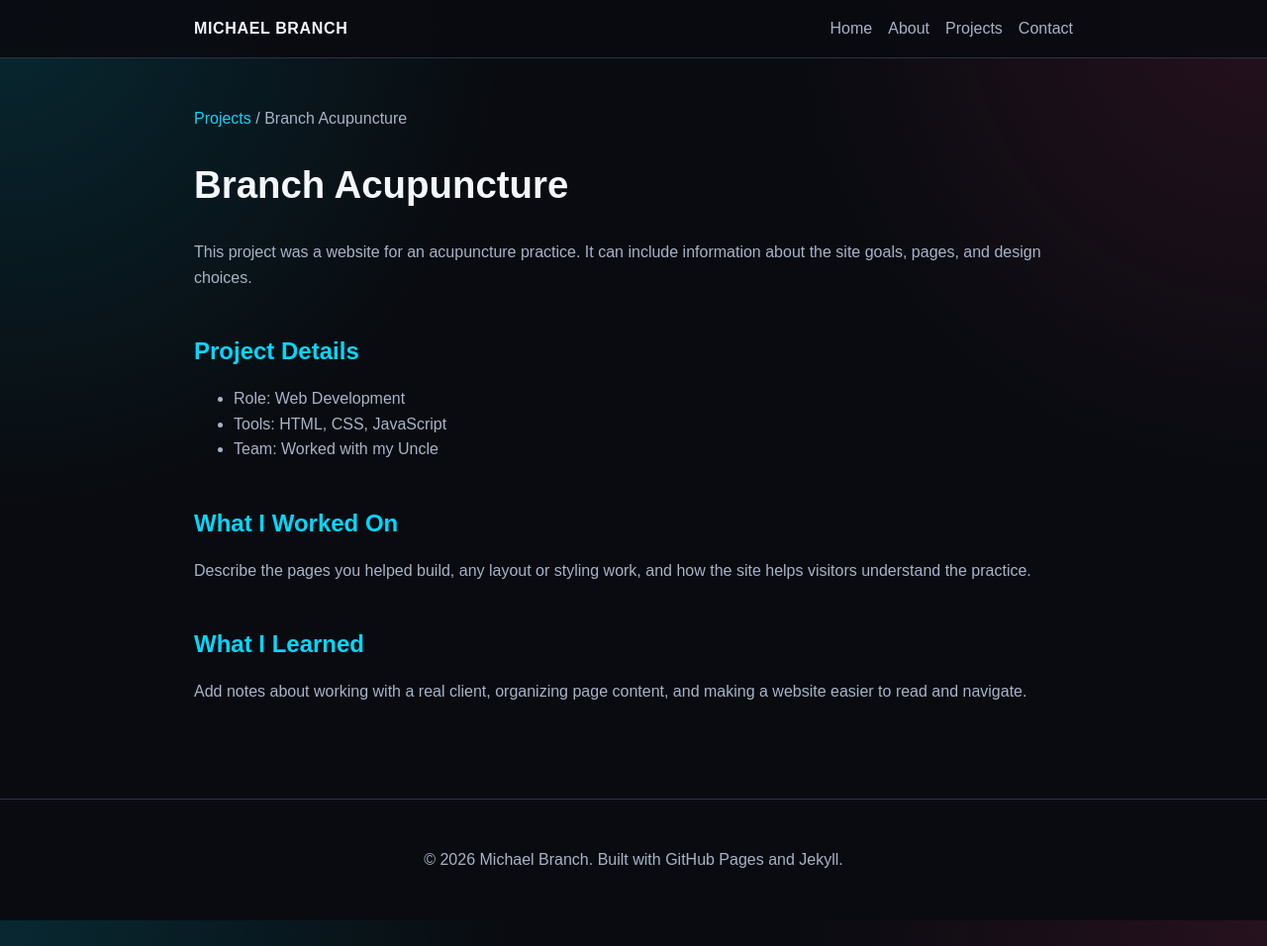
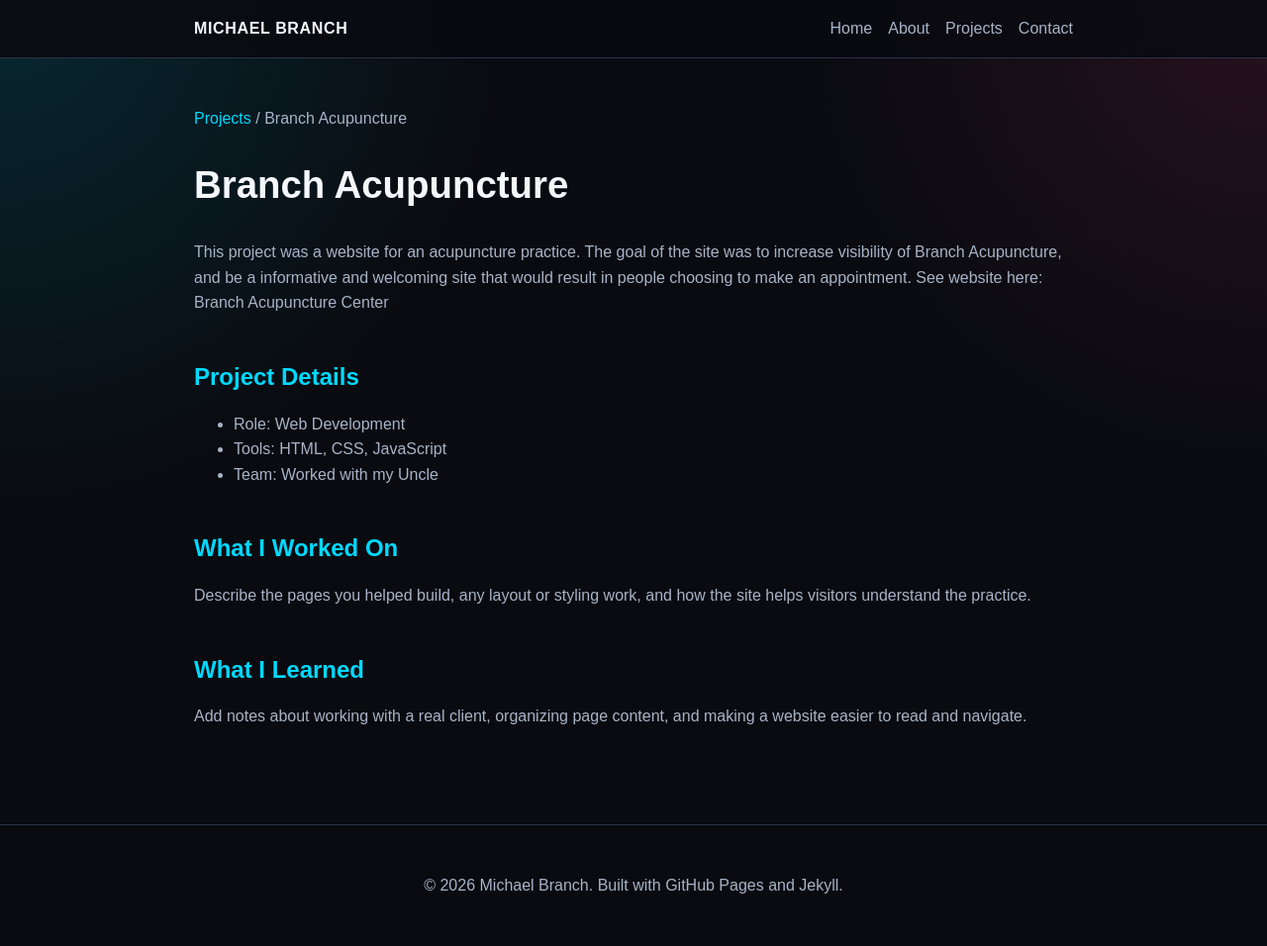
Before and after one commit to michaelbranch-code/Michaels_Portfolio, a Jekyll site: the page built from branch-acupuncture.html, in a window 1280 px wide. Shown: the whole page at 99% size. Built offline with Jekyll 4.4.1, drawn with Linux system fonts in a browser that asks for light colours.

Commit message:
Update branch-acupuncture.html

```diff
--- a/branch-acupuncture.html
+++ b/branch-acupuncture.html
@@ -10,7 +10,8 @@
 
 <section>
   <h1>Branch Acupuncture</h1>
-  <p>This project was a website for an acupuncture practice. It can include information about the site goals, pages, and design choices.</p>
+  <p>This project was a website for an acupuncture practice.  The goal of the site was to  increase visibility of Branch Acupuncture,
+    and be a informative and welcoming site that would result in people choosing to make an appointment.  See website here:  Branch Acupuncture Center </p>
 </section>
 
 <section>
```
